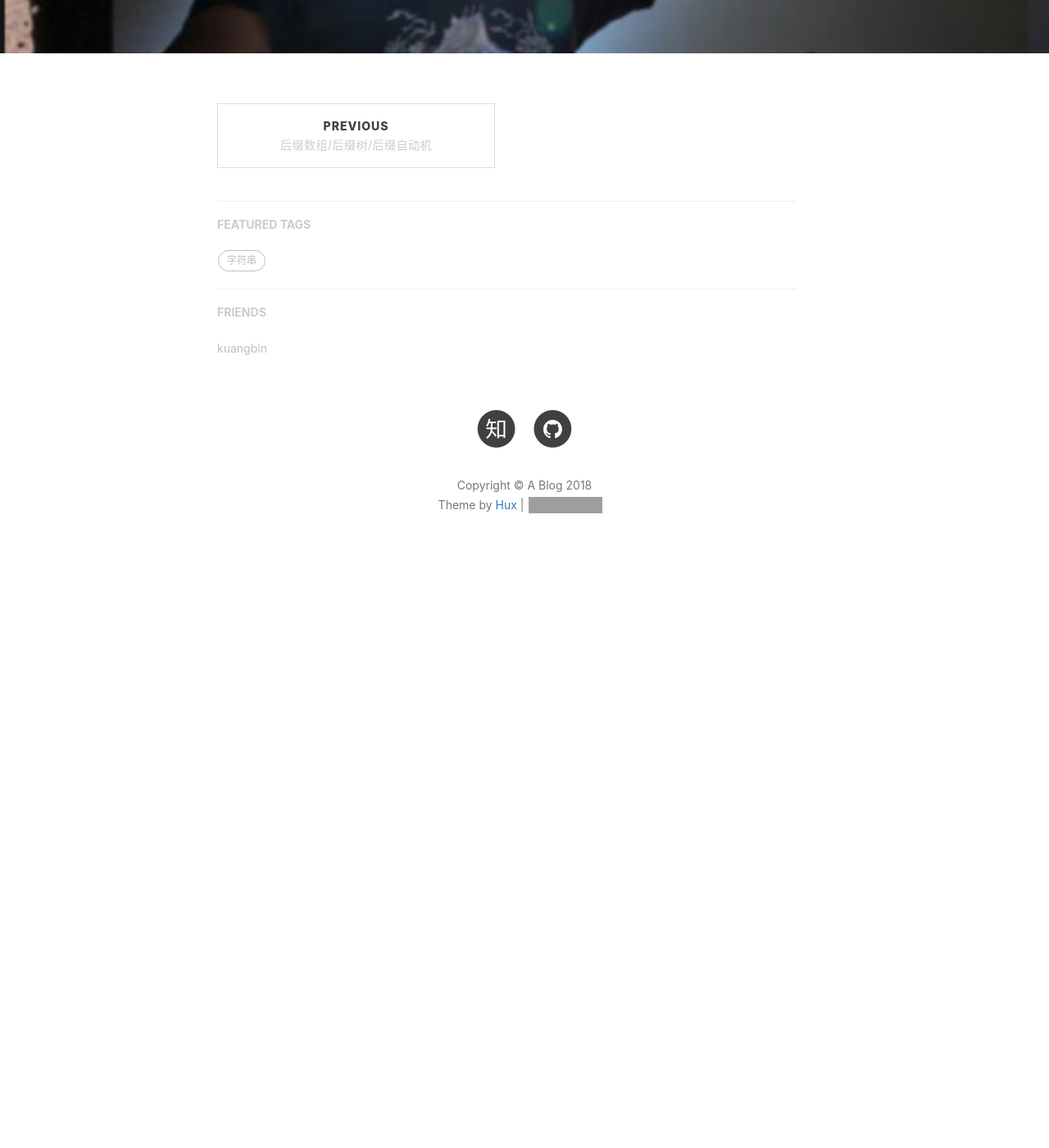
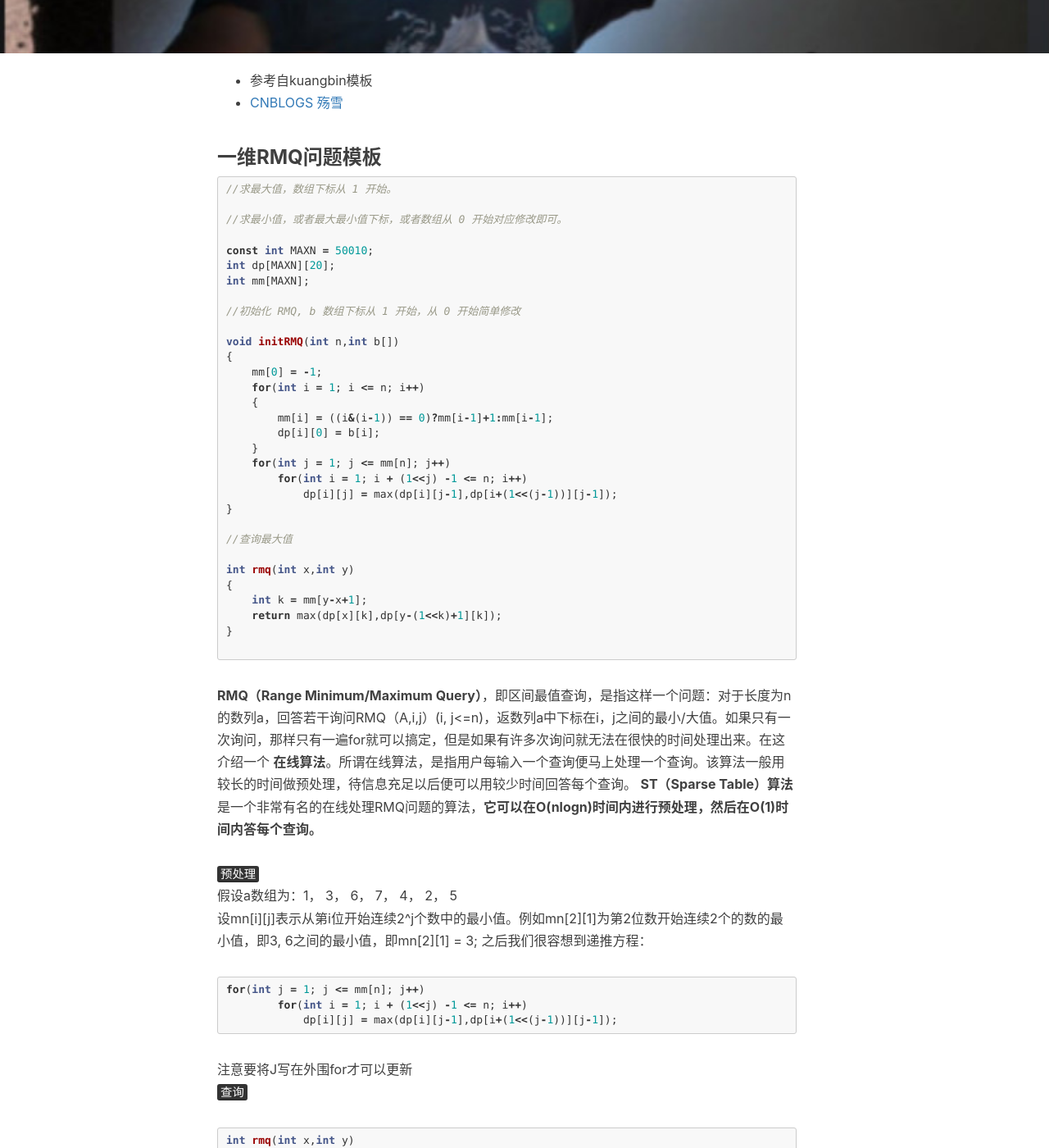
Before and after one commit to GuoYaozZ/edgeOB.github.io, a Jekyll site: the page built from _posts/2018-09-24-RMQ.md, in a window 1280 px wide and 1400 px high, scrolled down 458 px. Shown: the whole window at 82% size. Built offline with Jekyll 4.4.1, drawn with Linux system fonts in a browser that asks for light colours; nearby versions of some CDN libraries; comment, search, counter and statistics services are not loaded; before the commit the page ends 1178 px from its top, so only the background shows below that; some of the changed text lies outside the part shown; grey boxes are pictures that could not be loaded.

Commit message:
two blogs

````diff
--- a/_posts/2018-09-24-RMQ.md
+++ b/_posts/2018-09-24-RMQ.md
@@ -8,3 +8,136 @@ header-img: "img/in-post/rmq.jpg"
 tags:
     - 数据结构
 ---
+* 参考自kuangbin模板
+* [CNBLOGS 殇雪](https://www.cnblogs.com/zyf0163/p/4782133.html)
+
+### 一维RMQ问题模板
+
+```cpp
+//求最大值，数组下标从 1 开始。
+
+//求最小值，或者最大最小值下标，或者数组从 0 开始对应修改即可。
+
+const int MAXN = 50010;
+int dp[MAXN][20];
+int mm[MAXN];
+
+//初始化 RMQ, b 数组下标从 1 开始，从 0 开始简单修改
+
+void initRMQ(int n,int b[])
+{
+    mm[0] = -1;
+    for(int i = 1; i <= n; i++)
+    {
+        mm[i] = ((i&(i-1)) == 0)?mm[i-1]+1:mm[i-1];
+        dp[i][0] = b[i];
+    }
+    for(int j = 1; j <= mm[n]; j++)
+        for(int i = 1; i + (1<<j) -1 <= n; i++)
+            dp[i][j] = max(dp[i][j-1],dp[i+(1<<(j-1))][j-1]);
+}
+
+//查询最大值
+
+int rmq(int x,int y)
+{
+    int k = mm[y-x+1];
+    return max(dp[x][k],dp[y-(1<<k)+1][k]);
+}
+
+```
+
+**RMQ（Range Minimum/Maximum Query）**，即区间最值查询，是指这样一个问题：对于长度为n的数列a，回答若干询问RMQ（A,i,j）(i, j<=n)，返数列a中下标在i，j之间的最小/大值。如果只有一次询问，那样只有一遍for就可以搞定，但是如果有许多次询问就无法在很快的时间处理出来。在这介绍一个 **在线算法**。所谓在线算法，是指用户每输入一个查询便马上处理一个查询。该算法一般用较长的时间做预处理，待信息充足以后便可以用较少时间回答每个查询。 **ST（Sparse Table）算法**是一个非常有名的在线处理RMQ问题的算法，**它可以在O(nlogn)时间内进行预处理，然后在O(1)时间内答每个查询。**<br>
+<br>
+<kbd>预处理</kbd><br>
+假设a数组为：1， 3， 6， 7， 4， 2， 5<br>
+设mn[i][j]表示从第i位开始连续2^j个数中的最小值。例如mn[2][1]为第2位数开始连续2个的数的最小值，即3, 6之间的最小值，即mn[2][1] = 3;
+之后我们很容想到递推方程：
+```cpp
+for(int j = 1; j <= mm[n]; j++)
+        for(int i = 1; i + (1<<j) -1 <= n; i++)
+            dp[i][j] = max(dp[i][j-1],dp[i+(1<<(j-1))][j-1]);
+```
+注意要将J写在外围for才可以更新
+<br>
+<kbd>查询</kbd><br>
+```cpp
+int rmq(int x,int y)
+{
+    int k = mm[y-x+1];
+    return max(dp[x][k],dp[y-(1<<k)+1][k]);
+}
+```
+### 二维RMQ问题模板
+
+```cpp
+//二维 RMQ，预处理复杂度 n*m*log*(n)*log(m)
+//数组下标从 1 开始
+
+int val[310][310];
+int dp[310][310][9][9];//最大值
+int mm[310];//二进制位数减一，使用前初始化
+
+void initRMQ(int n,int m)
+{
+    for(int i = 1; i <= n; i++)
+        for(int j = 1; j <= m; j++)
+            dp[i][j][0][0] = val[i][j];
+    for(int ii = 0; ii <= mm[n]; ii++)
+        for(int jj = 0; jj <= mm[m]; jj++)
+            if(ii+jj)
+                for(int i = 1; i + (1<<ii) - 1 <= n; i++)
+                    for(int j = 1; j + (1<<jj) - 1 <= m; j++)
+                    {
+                        if(ii)
+                            dp[i][j][ii][jj] = max(dp[i][j][ii-1][jj],dp[i+(1<<(ii-1))][j][ii-1][jj]);
+                        else
+                            dp[i][j][ii][jj] = max(dp[i][j][ii][jj-1],dp[i][j+(1<<(jj-1))][ii][jj-1]);
+                    }
+}
+
+//查询矩形内的最大值 (x1<=x2,y1<=y2)
+
+int rmq(int x1,int y1,int x2,int y2)
+{
+    int k1 = mm[x2-x1+1];
+    int k2 = mm[y2-y1+1];
+    x2 = x2 - (1<<k1) + 1;
+    y2 = y2 - (1<<k2) + 1;
+    return max(max(dp[x1][y1][k1][k2],dp[x1][y2][k1][k2]),max(dp[x2][y1][k1][k2],dp[x2][y2][k1][k2]));
+}
+int main()
+{
+    //在外面对 mm 数组进行初始化
+
+    mm[0] = -1;
+    for(int i = 1; i <= 305; i++)
+        mm[i] = ((i&(i-1))==0)?mm[i-1]+1:mm[i-1];
+    int n,m;
+    int Q;
+    int r1,c1,r2,c2;
+    while(scanf("%d%d",&n,&m) == 2)
+    {
+        for(int i = 1; i <= n; i++)
+            for(int j = 1; j <= m; j++)
+                scanf("%d",&val[i][j]);
+        initRMQ(n,m);
+        scanf("%d",&Q);
+        while(Q--)
+        {
+            scanf("%d%d%d%d",&r1,&c1,&r2,&c2);
+            if(r1 > r2)
+                swap(r1,r2);
+            if(c1 > c2)
+                swap(c1,c2);
+            int tmp = rmq(r1,c1,r2,c2);
+            printf("%d ",tmp);
+            if(tmp == val[r1][c1] || tmp == val[r1][c2] || tmp ==val[r2][c1] || tmp == val[r2][c2])
+                printf("yes\n");
+            else
+                printf("no\n");
+        }
+    }
+    return 0;
+}
+```
````
Also changed, not shown: _posts/2018-09-28-字符串hash.md (added, +145 -0 lines), img/in-post/hash.jpg (added).
